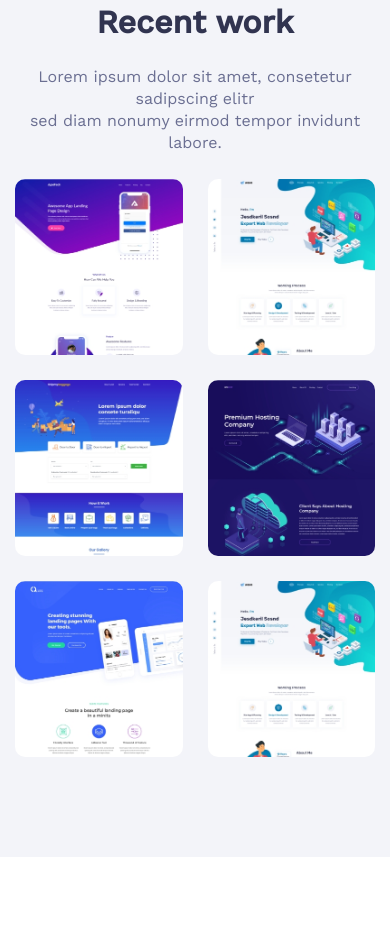
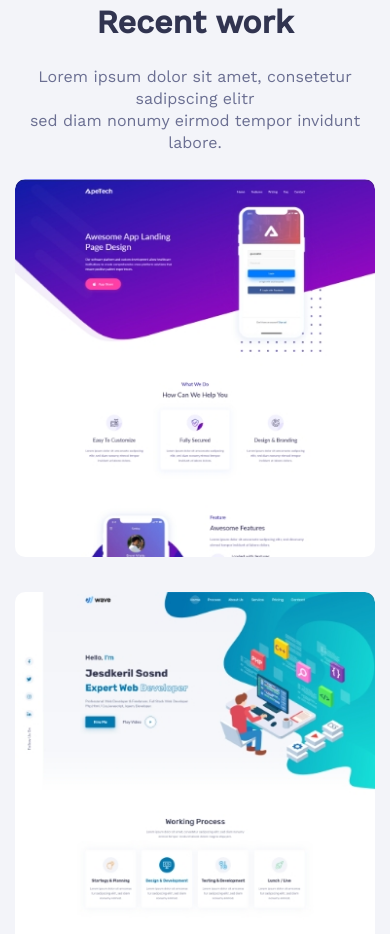
Before and after one commit to belhadjami-messaoud/HTML_CSS_JS, a plain HTML site: page index.html in a window 390 px wide. Shown: the part 4346-5280 px from the top of the page. Drawn offline with nearby package versions, Linux system fonts and the light colour scheme.

Commit message:
update section portofolio

```diff
--- a/css/style.css
+++ b/css/style.css
@@ -681,6 +681,15 @@ header .nav .parent {
     gap: 25px;
 }
 
+
+@media (max-width: 575.98px) {
+    .portfolio .content {
+
+        grid-template-columns: repeat(auto-fill, minmax(100%, 1fr));
+        gap: 35px;
+    }
+}
+
 .portfolio .content .image img {
     width: 100%;
     overflow: hidden;
```
